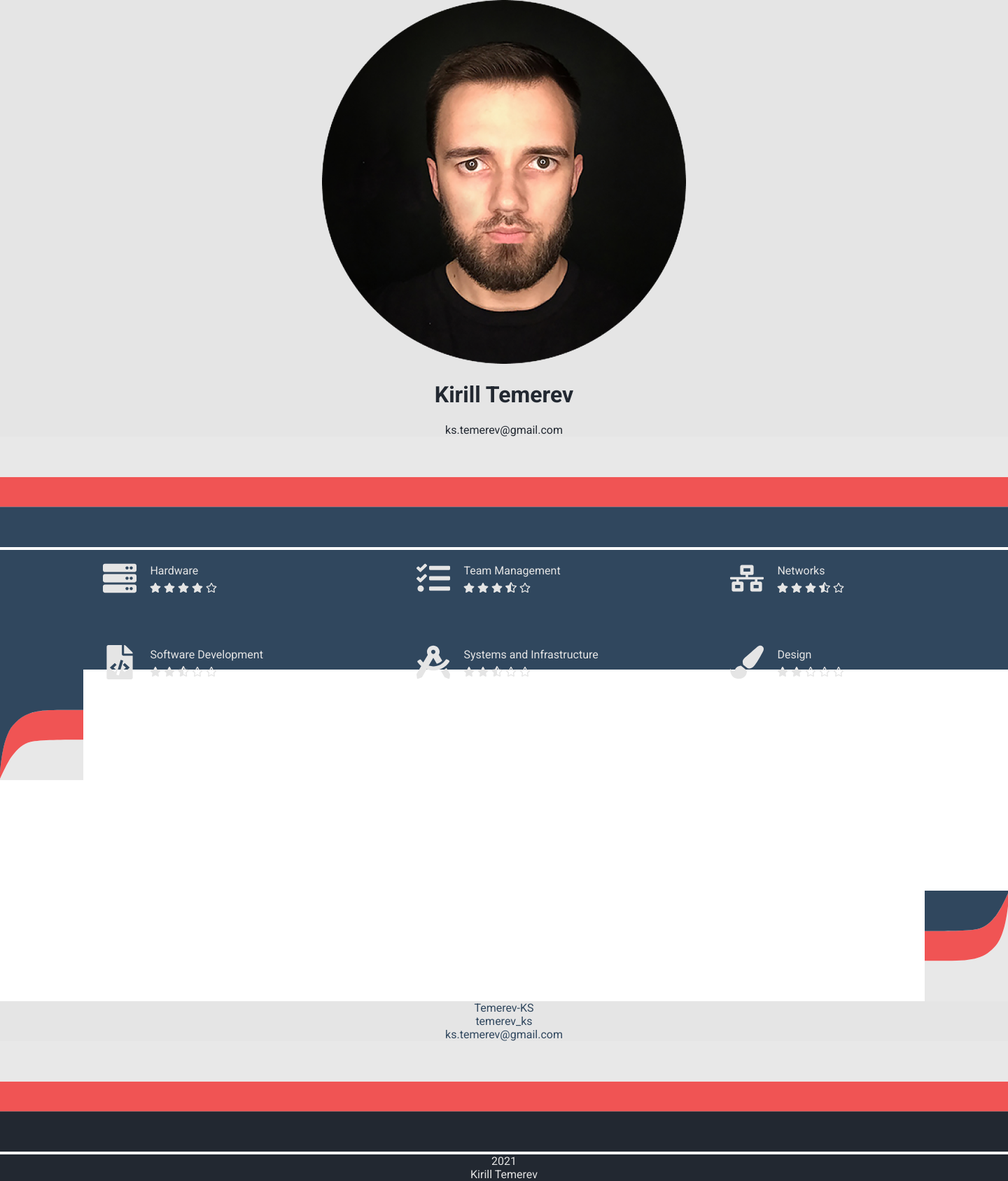
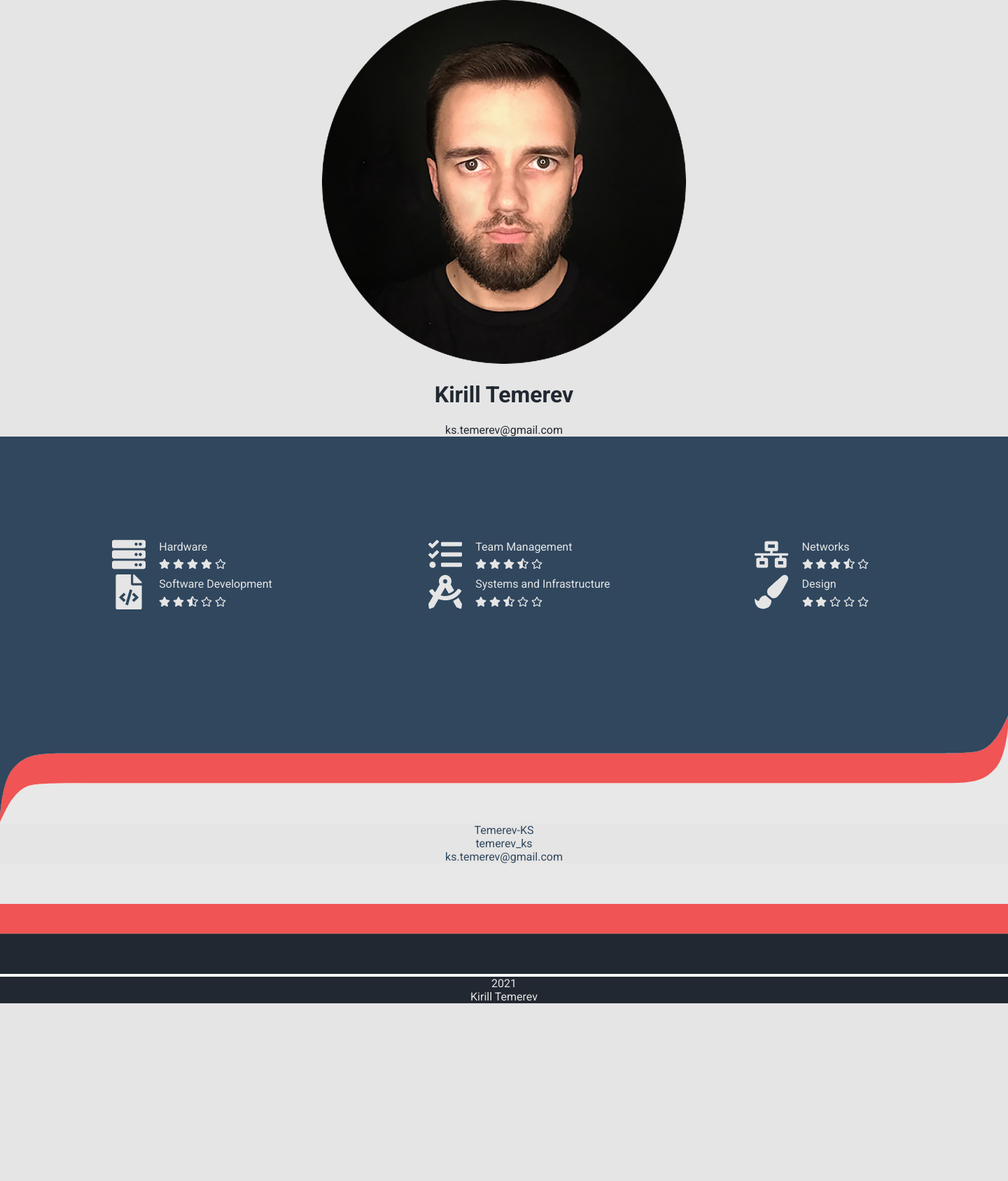
Before and after one commit to Temerev-KS/002_portfolio_website, a Flask app: page /strapless in a window 1440 px wide. Shown: the whole page at 70% size. After the commit the page ends 1434 px from the top, so only its background shows below. Run offline with Flask 2, Linux system fonts and the light colour scheme; some libraries are stand-ins or nearby versions.

Commit message:
Work in progress

```diff
--- a/static/css/style.css
+++ b/static/css/style.css
@@ -23,8 +23,6 @@ body {
 .skills-section {
     background-color: var(--main-color-blue);
     color: var(--main-color-light);
-    padding-left: clamp(2rem, 8rem, 20rem);
-    padding-right: clamp(1rem, 2rem, 3rem);
 }
 .contacts-section {
     background-color: var(--main-color-light);
@@ -37,29 +35,53 @@ body {
 
 
 
-.skills-vertical-flex-container {
-    display: flex;
-    flex-direction: column;
-    align-items: center;
-}
 
 
 .skills-grid-container {
     display: grid;
-    grid-template-rows: repeat(2, 1fr);
+    grid-template-rows: 100%;
     grid-template-columns:  repeat(3, 1fr);
-    grid-row-gap: 20%;
     grid-column-gap: 5%;
     align-items: center;
     justify-content: center;
+    padding: 9em 3em 9em clamp(7vw, 5vw, 4vw);
 }
+
+.skills-vertical-flex-container {
+    display: inline-flex;
+    flex-direction: column;
+    align-items: center;
+    align-content: space-between;
+    flex-wrap: nowrap;
+}
+
 .skill-card-grid-container{
     display: grid;
     grid-template-rows: 1fr 1fr;
-    grid-template-columns: 1fr 4fr;
+    grid-template-columns: 1fr 3fr;
     align-items: center;
     justify-items: left;
 }
+
+.first-column {
+    display: grid;
+    grid-column: 1;
+    grid-row: 1;
+}
+
+.second-column {
+    display: grid;
+    grid-column: 2;
+    grid-row: 1;
+}
+
+.third-column {
+    display: grid;
+    grid-column: 3;
+    grid-row: 1;
+    padding-left: 2vw;
+}
+
 .skill-grid-icon {
     grid-row-start: 1;
     grid-row-end: 3;
@@ -67,36 +89,7 @@ body {
     justify-self: end;
     margin-right: 1.2em;
 }
-.hardware-skill {
-    grid-row: 1;
-    grid-column: 1;
-}
-.team-management-skill {
-    grid-row: 1;
-    grid-column: 2;
-}
-.networks-skill {
-    grid-row: 1;
-    grid-column: 3;
-}
-.software-development-skill {
-    grid-row: 2;
-    grid-column: 1;
-}
-.systems-skill {
-    grid-row: 2;
-    grid-column: 2;
-}
-.design-skill {
-    grid-row: 2;
-    grid-column: 3;
-}
 
-.skill-set {
-    position: relative;
-    display: inline-block;
-    padding: 1em;
-}
 .skill-icon {
     width: 3em;
     height: 3.1em; !important
@@ -115,11 +108,8 @@ body {
 
 .separator-flex-container {
     display: flex;
-    flex-direction: column;
-    justify-content: center;
-    align-items: center;
+}
 
-}
 .separator-left {
     height: 158px;
     width: 119px;
@@ -156,17 +146,6 @@ body {
 }
 
 
-.separator img {
-    height: 100%;
-    width: 100%;
-    object-fit: contain;
-    background-repeat: repeat-x;
-}
-.star {
-    /*display: inline;*/
-    /*position: relative;*/
-
-}
 .star-block {
     grid-row: 2;
     grid-column: 2;
--- a/templates/index_strapless.html
+++ b/templates/index_strapless.html
@@ -20,9 +20,9 @@
     <link href="{{ url_for('static', filename='css/style.css') }}" rel="stylesheet">
 
 </head>
-<body>
+<div>
     <!-- Portrait :) -->
-{#    <div class="container-fluid">#}
+
 
     <div class="portrait-section">
         <img src="static/img/portrait.png" alt="x/v" class="img-fluid rounded-circle avatar">
@@ -31,9 +31,9 @@
     </div>
 
 
-    <div class="separator">
-        <img src="static/img/separator_grb/center_bar_xl.svg" alt="&nbsp;">
-    </div>
+{#    <div class="separator">#}
+{#        <img src="static/img/separator_grb/center_bar_xl.svg" alt="&nbsp;">#}
+{#    </div>#}
 
 
     <!-- Skills -->
@@ -42,7 +42,9 @@
     <div class="skills-section">
             <div class="skills-grid-container">
 
-                    <div class="hardware-skill skill-set">
+                <div class="first-column">
+                    <div class="skills-vertical-flex-container">
+
                             <div class="skill-card-grid-container">
                                 <div class="skill-grid-icon">
                                     <img src="static/img/icons/server.svg" class="skill-icon" alt="hardware">
@@ -56,9 +58,26 @@
                                     <div class="shape-star-empty"></div>
                                 </div>
                             </div>
+                            <div class="skill-card-grid-container">
+                                <div class="skill-grid-icon">
+                                    <img src="static/img/icons/file-code.svg" class="skill-icon" alt="development">
+                                </div>
+                                <span class="skill-name">Software Development</span>
+                                <div class="star-block">
+                                    <div class="shape-star-solid"></div>
+                                    <div class="shape-star-solid"></div>
+                                    <div class="shape-star-half"></div>
+                                    <div class="shape-star-empty"></div>
+                                    <div class="shape-star-empty"></div>
+                                </div>
                             </div>
 
-                    <div class="team-management-skill skill-set">
+                    </div>
+                </div>
+
+
+                <div class="second-column">
+                    <div class="skills-vertical-flex-container">
                         <div class="skill-card-grid-container">
                             <div class="skill-grid-icon">
                                 <img src="static/img/icons/tasks.svg" class="skill-icon" alt="team">
@@ -72,42 +91,6 @@
                                 <div class="shape-star-empty"></div>
                             </div>
                         </div>
-                    </div>
-
-                    <div class="networks-skill skill-set">
-                        <div class="skill-card-grid-container">
-                            <div class="skill-grid-icon">
-                                <img src="static/img/icons/network.svg" class="skill-icon" alt="networks">
-                            </div>
-                            <span class="skill-name">Networks</span>
-                            <div class="star-block">
-                                <div class="shape-star-solid"></div>
-                                <div class="shape-star-solid"></div>
-                                <div class="shape-star-solid"></div>
-                                <div class="shape-star-half"></div>
-                                <div class="shape-star-empty"></div>
-                            </div>
-                        </div>
-                    </div>
-
-
-                    <div class="software-development-skill skill-set">
-                        <div class="skill-card-grid-container">
-                            <div class="skill-grid-icon">
-                                <img src="static/img/icons/file-code.svg" class="skill-icon" alt="development">
-                            </div>
-                            <span class="skill-name">Software Development</span>
-                            <div class="star-block">
-                                <div class="star shape-star-solid"></div>
-                                <div class="star shape-star-solid"></div>
-                                <div class="star shape-star-half"></div>
-                                <div class="star shape-star-empty"></div>
-                                <div class="star shape-star-empty"></div>
-                            </div>
-                        </div>
-                    </div>
-
-                    <div class="systems-skill skill-set skil">
                         <div class="skill-card-grid-container">
                             <div class="skill-grid-icon">
                                 <img src="static/img/icons/drafting-compass.svg" class="skill-icon" alt="systems">
@@ -122,8 +105,23 @@
                             </div>
                         </div>
                     </div>
+                </div>
 
-                    <div class="design-skill skill-set">
+                <div class="third-column">
+                    <div class="skills-vertical-flex-container">
+                        <div class="skill-card-grid-container">
+                            <div class="skill-grid-icon">
+                                <img src="static/img/icons/network.svg" class="skill-icon" alt="networks">
+                            </div>
+                            <span class="skill-name">Networks</span>
+                            <div class="star-block">
+                                <div class="shape-star-solid"></div>
+                                <div class="shape-star-solid"></div>
+                                <div class="shape-star-solid"></div>
+                                <div class="shape-star-half"></div>
+                                <div class="shape-star-empty"></div>
+                            </div>
+                        </div>
                         <div class="skill-card-grid-container">
                             <div class="skill-grid-icon">
                                 <img src="static/img/icons/paint-brush.svg" class="skill-icon" alt="design">
@@ -135,6 +133,7 @@
                                 <div class="shape-star-empty"></div>
                                 <div class="shape-star-empty"></div>
                                 <div class="shape-star-empty"></div>
+                            </div>
                         </div>
                     </div>
                 </div>
```
Lines whose indentation alone changed are shown as unchanged.
